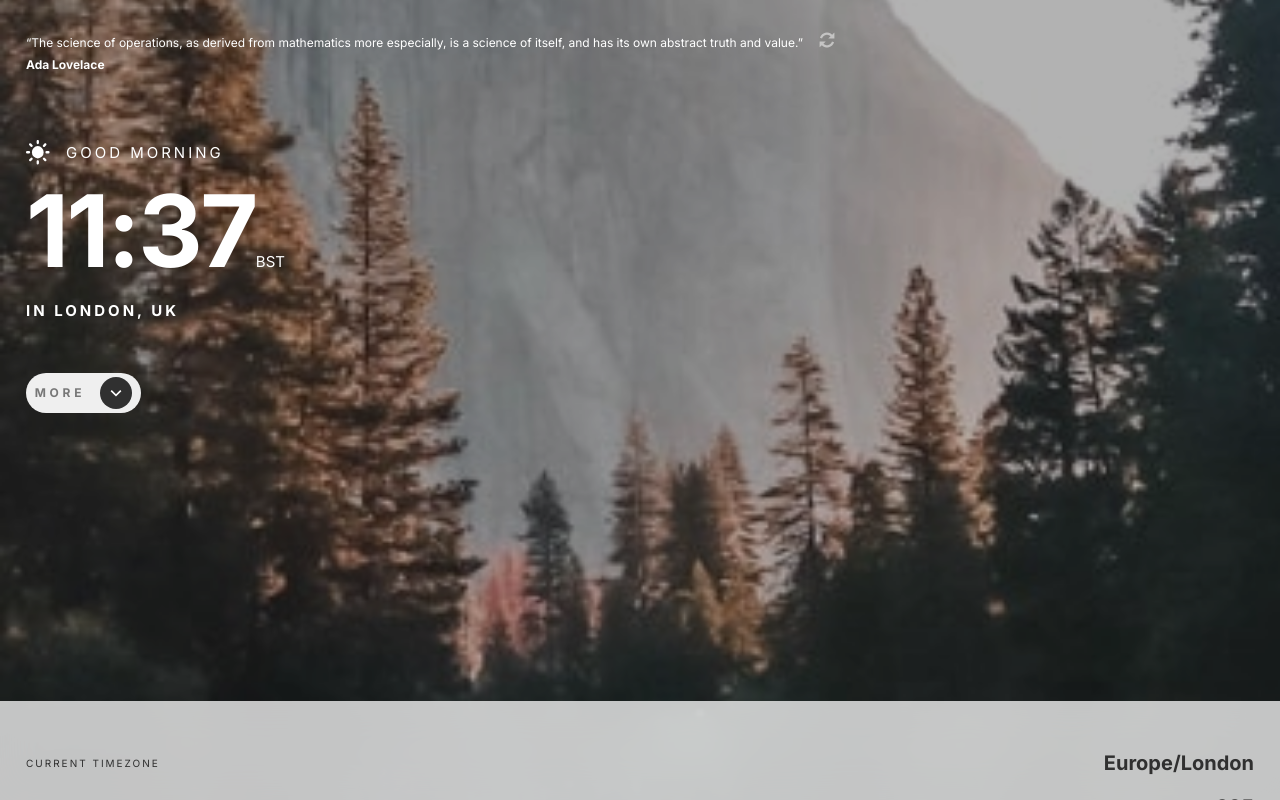
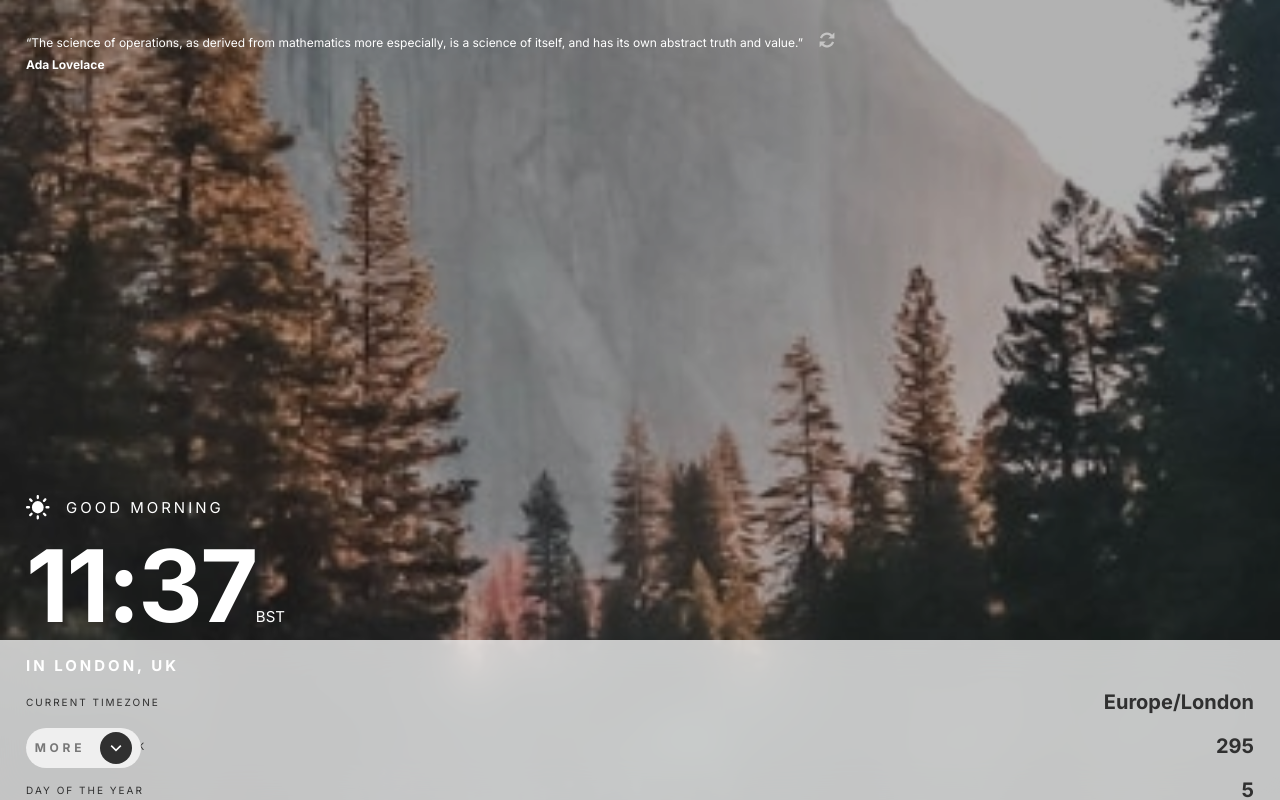
Before and after one commit to Th0rnike/clock-app, a React (Vite) app: page / in a window 1280 px wide. Built offline with nearby package versions, Linux system fonts and the light colour scheme.

Commit message:
added transition and translate in my porject. idk how but it works

```diff
--- a/src/App.css
+++ b/src/App.css
@@ -13,6 +13,7 @@
     background-position: center;
     display: flex;
     flex-direction: column;
+    justify-content: space-between;
 }
 
 
@@ -33,11 +34,12 @@
     gap: 1.6rem;
     padding: 3.2rem 2.6rem;
     transform: translateY(0);
+    transition: transform 1s ease-in;
 }
 
 .hide{
     transform: translateY(-152px);
-    transition: transform 1s ease-in;
+
 }
 
 #refresh{
@@ -63,11 +65,13 @@
     position: relative;
     z-index: 1;
     padding: 3.2rem 2.6rem;
+    transform: translateY(0);
+    transition: transform 0.8s ease-in;
 
 }
 
 .upwards{
-
+    transform: translateY(-76%);
 }
 
 .time p{
@@ -149,18 +153,20 @@ button{
 
 
 .details{
+    position: absolute;
+    width: 100%;
     background: rgba(255, 255, 255, 0.75);
     backdrop-filter: blur(20px);
     padding: 4.8rem 2.6rem;
     display: flex;
     justify-content: space-between;
     align-items: center;
-    transform: translateY(100%);
     transition: transform 1s ease-in-out;
+    transform: translateY(250%);
 }
 
 .show-up {
-    transform: translateY(0);
+    transform: translateY(150%);
 }
 
 .column{
--- a/src/App.tsx
+++ b/src/App.tsx
@@ -16,13 +16,12 @@ function App() {
   return (
     <div className="App">
       <section className={showMore ? "main_section moveup" : "main_section"}>
-        <div className="moving">
         <div className={showMore ? "quote hide" : "quote"}>
           <div>
             <p>
               “The science of operations, as derived from mathematics more
-                especially, is a science of itself, and has its own abstract
-                truth and value.”
+              especially, is a science of itself, and has its own abstract truth
+              and value.”
             </p>
             <p id="quote_author">Ada Lovelace</p>
           </div>
@@ -59,7 +58,6 @@ function App() {
             <h2 className="values">42</h2>
           </div>
         </div>
-        </div>
       </section>
     </div>
   );
```
Lines whose indentation alone changed are shown as unchanged.
